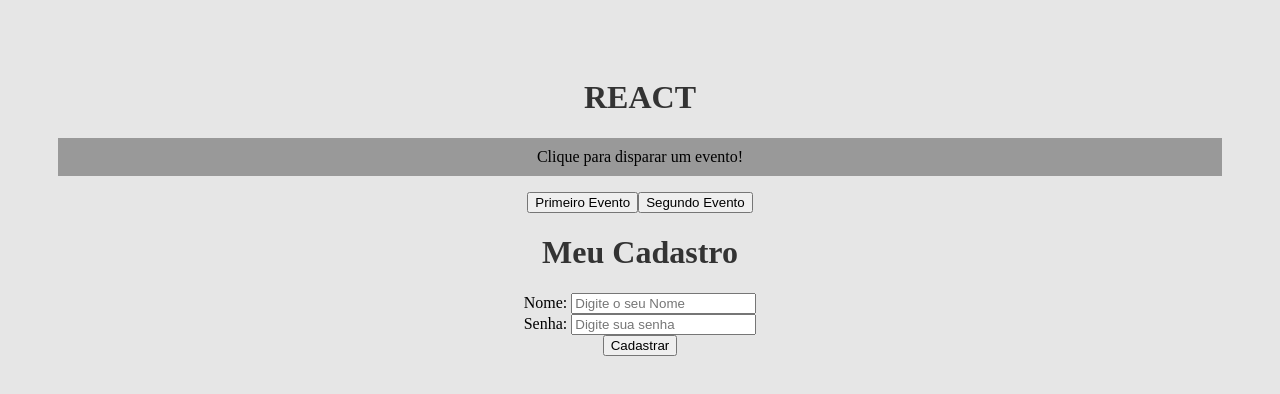
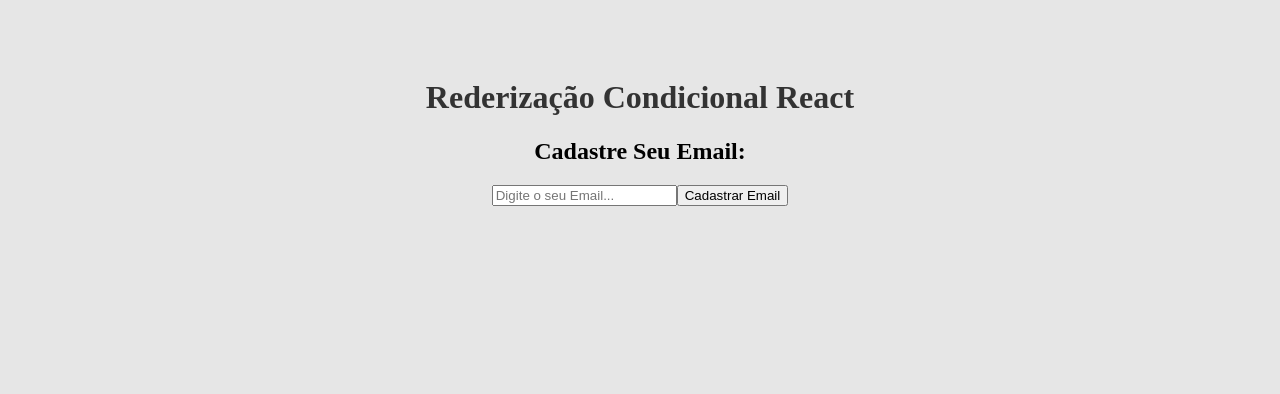
Before and after one commit to tiagoangelos/React, a React (Create React App) app: page / in a window 1280 px wide. Shown: the top 394 px of the page. Built offline with nearby package versions, Linux system fonts and the light colour scheme; the HTML template or start-up script is replaced by a standard one.

Commit message:
rederizacao condicional react

```diff
--- a/src/App.js
+++ b/src/App.js
@@ -1,17 +1,12 @@
 import './index.css';
 import './App.css';
-import Evento from './components/Evento';
-import Form from './components/Form';
+import Condicional from './components/evento/Condicional';
 
 function App() {
-  const Url_foto = "https://img.icons8.com/?size=212&id=8M92DMPclyd9&format=png"
-  const idade = 20
-
   return (
     <div className="App">
-        <h1>REACT</h1>
-        <Evento />
-        <Form />
+        <h1>Rederização Condicional React</h1>
+        <Condicional />
 
     </div>
   );
--- /dev/null
+++ b/src/components/evento/Condicional.js
@@ -0,0 +1,35 @@
+import { useState } from "react";
+
+function Condicional(){
+
+    const [email, setEmail] = useState()
+    const [userEmail, setUserEmail] = useState()
+
+    function CadastrarEmail(event){
+        event.preventDefault()
+        setUserEmail(email)
+    }
+
+    function LimparEmail(){
+        setUserEmail('');
+    }
+
+    return (
+        <div>
+            <h2>Cadastre Seu Email:</h2>
+            <form>
+                <input type="email" placeholder="Digite o seu Email..." onChange={(event) => setEmail(event.target.value)}/>
+                <button type='submit' onClick={CadastrarEmail}>Cadastrar Email</button>
+                {userEmail && (
+                    <div>
+                        <p>O Email do usuário é: {userEmail}</p>
+                        <button onClick={LimparEmail}>Limpar Email</button>
+                    </div>
+                )}
+            </form>
+        </div>
+
+    )
+}
+
+export default Condicional
```
